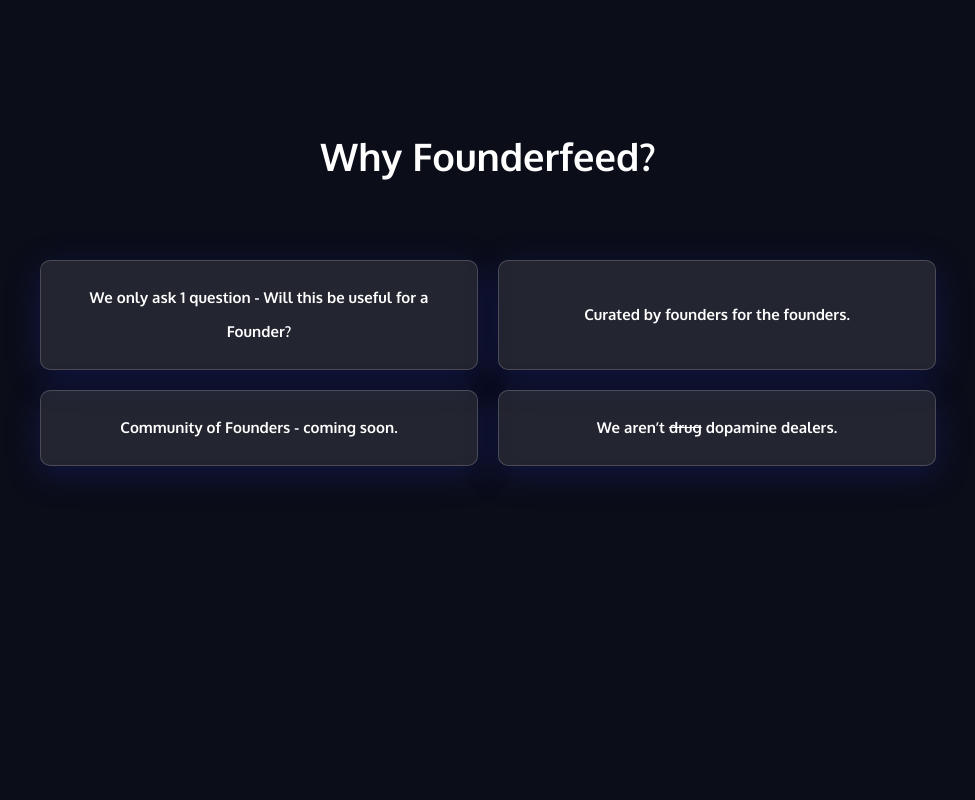
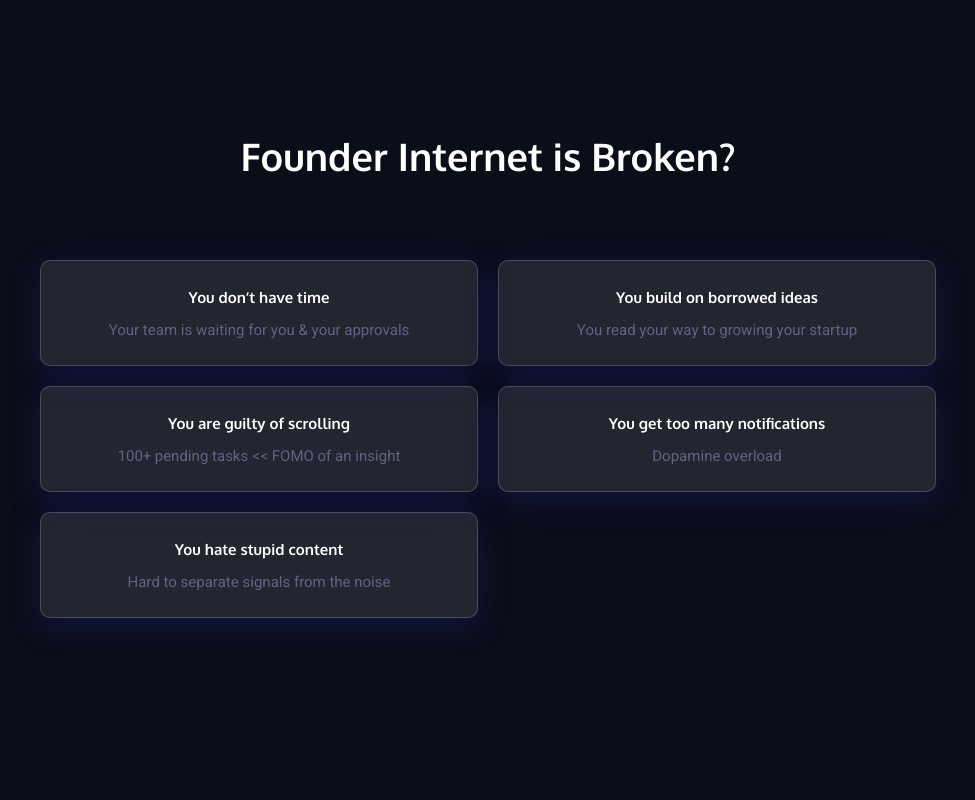
Before and after one commit to dev3tools/founderfeed-website, a plain HTML site: page index.html in a window 1280 px wide. Shown: the part 740-1540 px from the top of the page, without its empty margins (152-1127 px from the left). Drawn offline with nearby package versions, Linux system fonts and the light colour scheme.

Commit message:
Updated why founderfeed

```diff
--- a/index.html
+++ b/index.html
@@ -24,6 +24,19 @@
 				align-items: center;
 				display: flex;
 				justify-content: center;
+				flex-direction: column;
+			}
+
+			.glass-card-container {
+				display: grid;
+				grid-template-columns: 1fr 1fr;
+				gap: 1rem;
+			}
+
+			@media screen and (max-width: 768px) {
+				.glass-card-container {
+					grid-template-columns: 1fr;
+				}
 			}
 		</style>
 	</head>
@@ -102,14 +115,129 @@
 					>
 						<div class="features-extended-wrap">
 							<div class="container">
+								<h2 class="text-center">
+									Founder Internet is Broken?
+								</h2>
+								<div
+									class="feature-extended glass-card-container"
+								>
+									<div class="glass-card">
+										<h4
+											style="
+												font-size: 0.75rem;
+												margin: 0;
+												text-align: center;
+											"
+										>
+											You don’t have time
+										</h4>
+										<p
+											style="
+												text-align: center;
+												font-size: 0.75rem;
+												margin: 0;
+											"
+										>
+											Your team is waiting for you & your
+											approvals
+										</p>
+									</div>
+									<div class="glass-card">
+										<h4
+											style="
+												font-size: 0.75rem;
+												margin: 0;
+												text-align: center;
+											"
+										>
+											You build on borrowed ideas
+										</h4>
+										<p
+											style="
+												text-align: center;
+												font-size: 0.75rem;
+												margin: 0;
+											"
+										>
+											You read your way to growing your
+											startup
+										</p>
+									</div>
+									<div class="glass-card">
+										<h4
+											style="
+												font-size: 0.75rem;
+												margin: 0;
+												text-align: center;
+											"
+										>
+											You are guilty of scrolling
+										</h4>
+										<p
+											style="
+												text-align: center;
+												font-size: 0.75rem;
+												margin: 0;
+											"
+										>
+											100+ pending tasks << FOMO of an
+											insight
+										</p>
+									</div>
+									<div class="glass-card">
+										<h4
+											style="
+												font-size: 0.75rem;
+												margin: 0;
+												text-align: center;
+											"
+										>
+											You get too many notifications
+										</h4>
+										<p
+											style="
+												text-align: center;
+												font-size: 0.75rem;
+												margin: 0;
+											"
+										>
+											Dopamine overload
+										</p>
+									</div>
+									<div class="glass-card">
+										<h4
+											style="
+												font-size: 0.75rem;
+												margin: 0;
+												text-align: center;
+											"
+										>
+											You hate stupid content
+										</h4>
+										<p
+											style="
+												text-align: center;
+												font-size: 0.75rem;
+												margin: 0;
+											"
+										>
+											Hard to separate signals from the
+											noise
+										</p>
+									</div>
+								</div>
+							</div>
+						</div>
+					</div>
+					<div
+						class="features-extended-inner section-inner"
+						style="min-height: 100vh"
+					>
+						<div class="features-extended-wrap">
+							<div class="container">
 								<h2 class="text-center">Why Founderfeed?</h2>
 								<div
-									class="feature-extended"
-									style="
-										display: grid;
-										grid-template-columns: 1fr 1fr;
-										gap: 1rem;
-									"
+									class="feature-extended glass-card-container"
 								>
 									<div class="glass-card">
 										<h4
```
